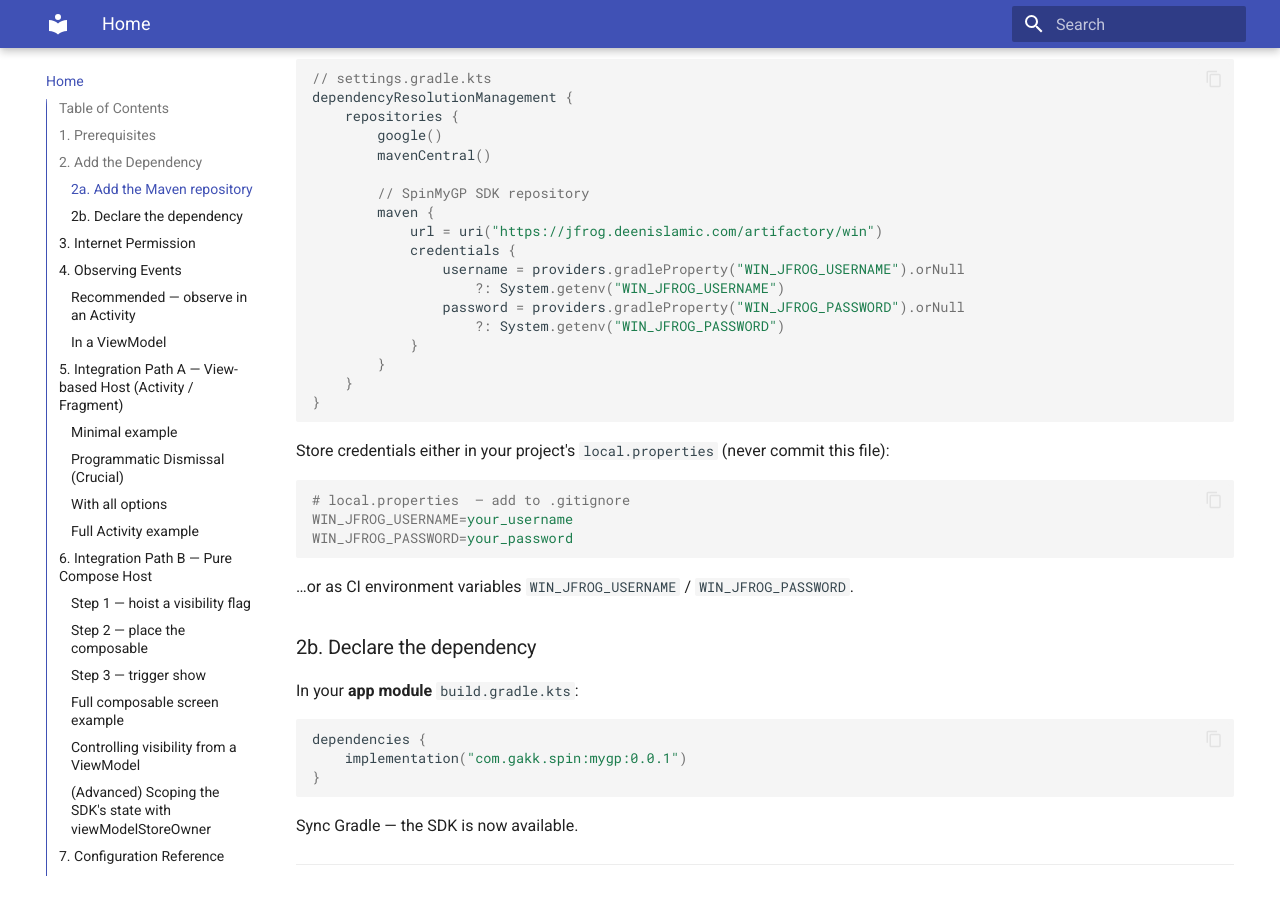
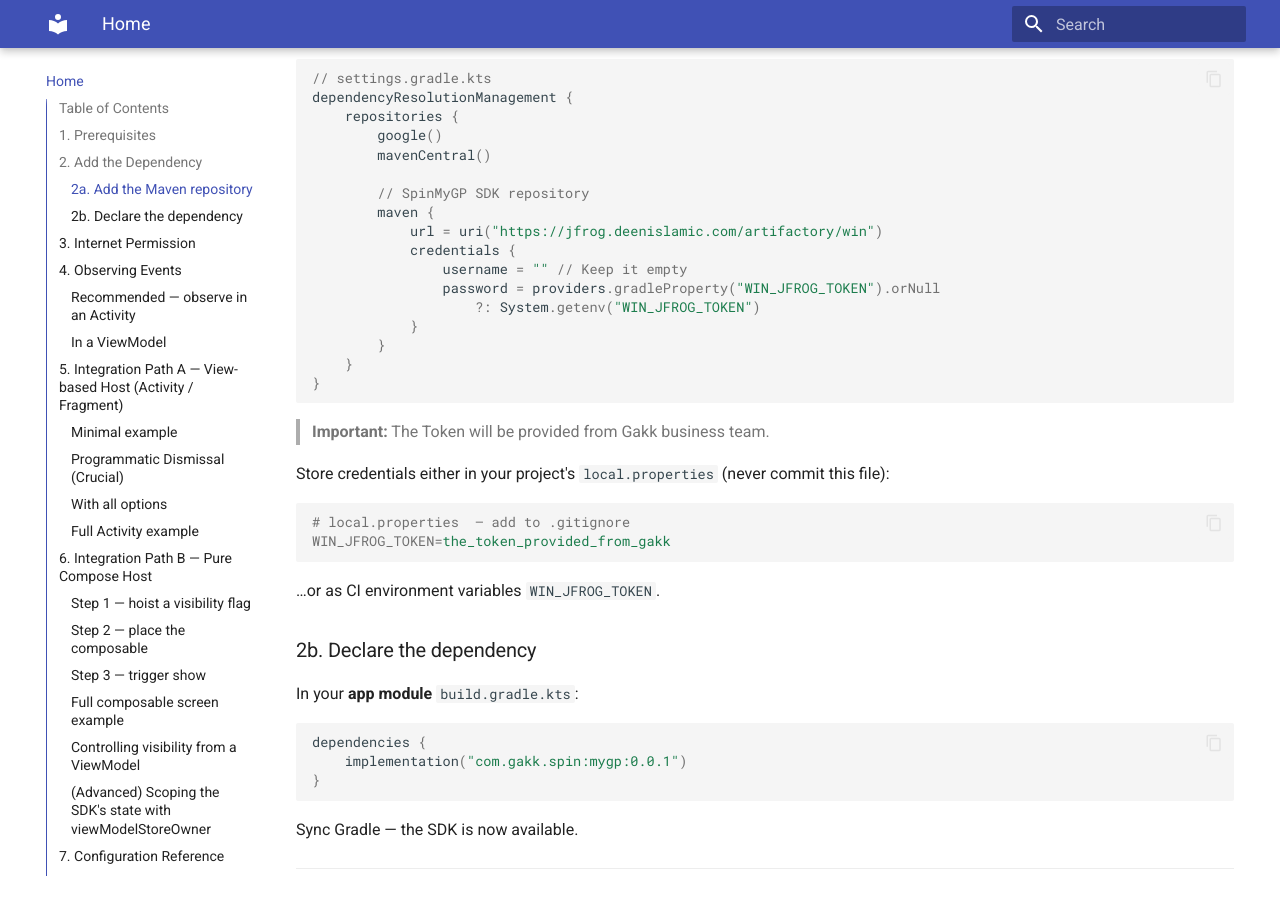
Before and after one commit to Gakk-Win/SpinMyGPDoc, an MkDocs documentation site: the page built from docs/index.md, in a window 1280 px wide and 900 px high, scrolled down 1487 px. Built offline with MkDocs 1.6.1 and Material for MkDocs 9.7.7, drawn with Linux system fonts in a browser that asks for light colours.

Commit message:
Updated the JFROG token informtion

````diff
--- a/docs/index.md
+++ b/docs/index.md
@@ -55,25 +55,26 @@
         maven {
             url = uri("https://jfrog.deenislamic.com/artifactory/win")
             credentials {
-                username = providers.gradleProperty("WIN_JFROG_USERNAME").orNull
-                    ?: System.getenv("WIN_JFROG_USERNAME")
-                password = providers.gradleProperty("WIN_JFROG_PASSWORD").orNull
-                    ?: System.getenv("WIN_JFROG_PASSWORD")
+                username = "" // Keep it empty
+                password = providers.gradleProperty("WIN_JFROG_TOKEN").orNull
+                    ?: System.getenv("WIN_JFROG_TOKEN")
             }
         }
     }
 }
 ```
 
+> **Important:**  The Token will be provided from Gakk business team.
+
+
 Store credentials either in your project's `local.properties` (never commit this file):
 
 ```properties
 # local.properties  — add to .gitignore
-WIN_JFROG_USERNAME=your_username
-WIN_JFROG_PASSWORD=your_password
+WIN_JFROG_TOKEN=the_token_provided_from_gakk
 ```
 
-…or as CI environment variables `WIN_JFROG_USERNAME` / `WIN_JFROG_PASSWORD`.
+…or as CI environment variables `WIN_JFROG_TOKEN`.
 
 ### 2b. Declare the dependency
 
````
